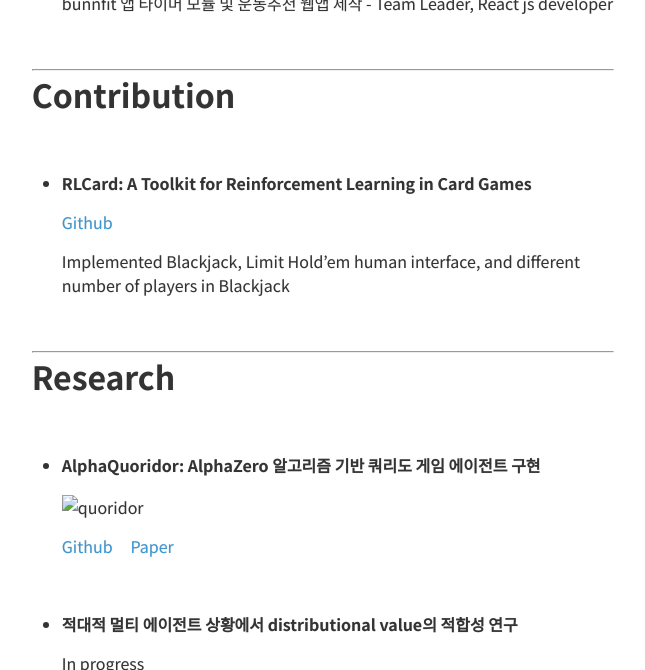
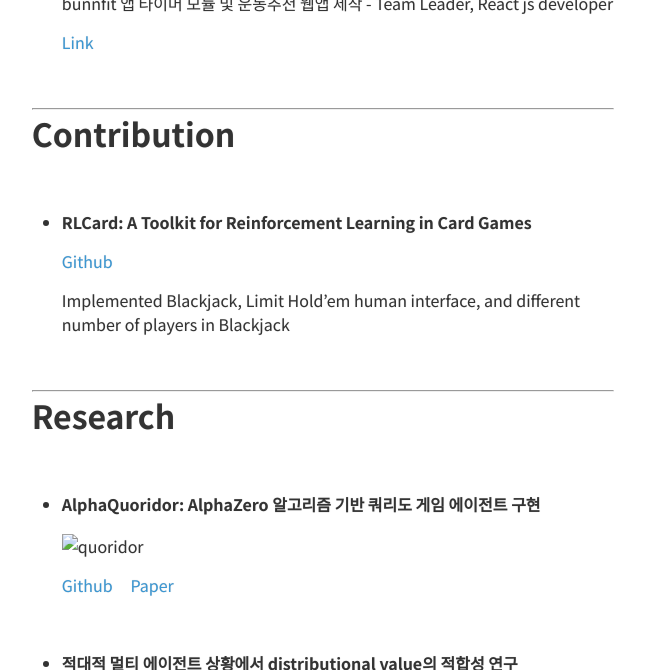
Before and after one commit to Clarit7/clarit7.github.io, a Jekyll site: the page built from about.md, in a window 1280 px wide and 900 px high, scrolled down 1410 px, cut to the strip 230-900 px from the top of the window. Shown: the whole strip, without its empty margins (317-962 px from the left). Built offline with Jekyll 4.4.1, drawn with Linux system fonts in a browser that asks for light colours; some web fonts are replaced.

Commit message:
Update about.md

```diff
--- a/about.md
+++ b/about.md
@@ -63,6 +63,7 @@ Senior student in Kangwon National University
 
   bunnfit 앱 타이머 모듈 및 운동추천 웹앱 제작 - Team Leader, React js developer
 
+  [Link](https://poll.haja.life/)
 
 <br/>
 
```
